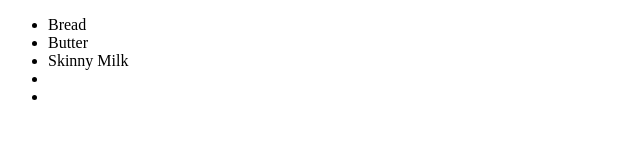
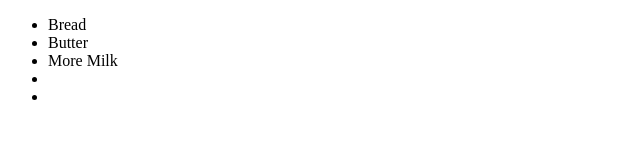
Before and after one commit to glenntb/mmg-archteam-demo, a plain HTML site: page index.html in a window 1280 px wide. Shown: the full height of the page, 0-640 px from the left. Drawn offline with Linux system fonts and the light colour scheme.

Commit message:
made changes

```diff
--- a/index.html
+++ b/index.html
@@ -8,7 +8,7 @@
 	<ul>
 		<li>Bread</li>
 		<li>Butter</li>
-		<li>Skinny Milk</li>
+		<li>More Milk</li>
 		<li></li>
 		<li></li>
 	</ul>
```
